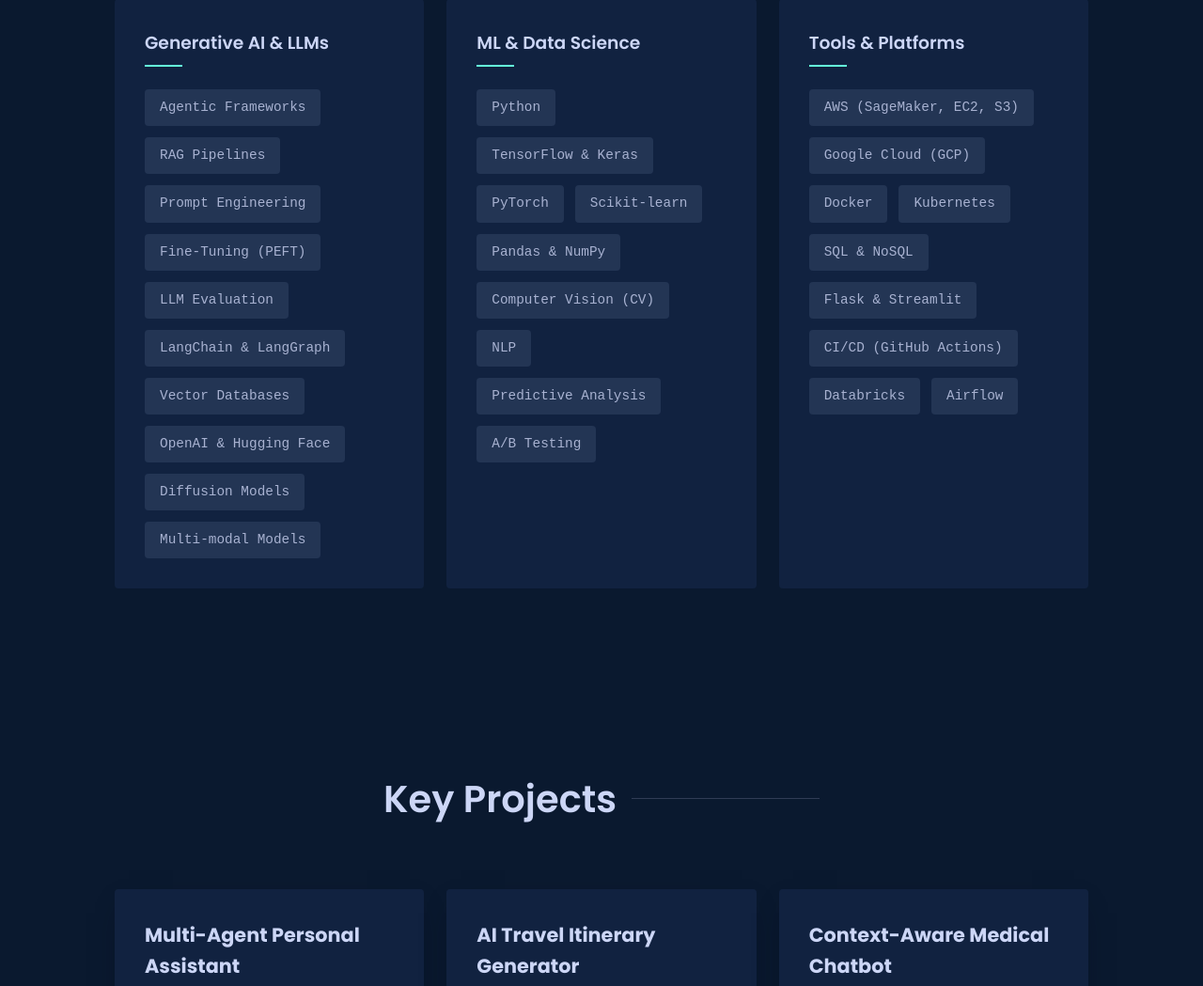
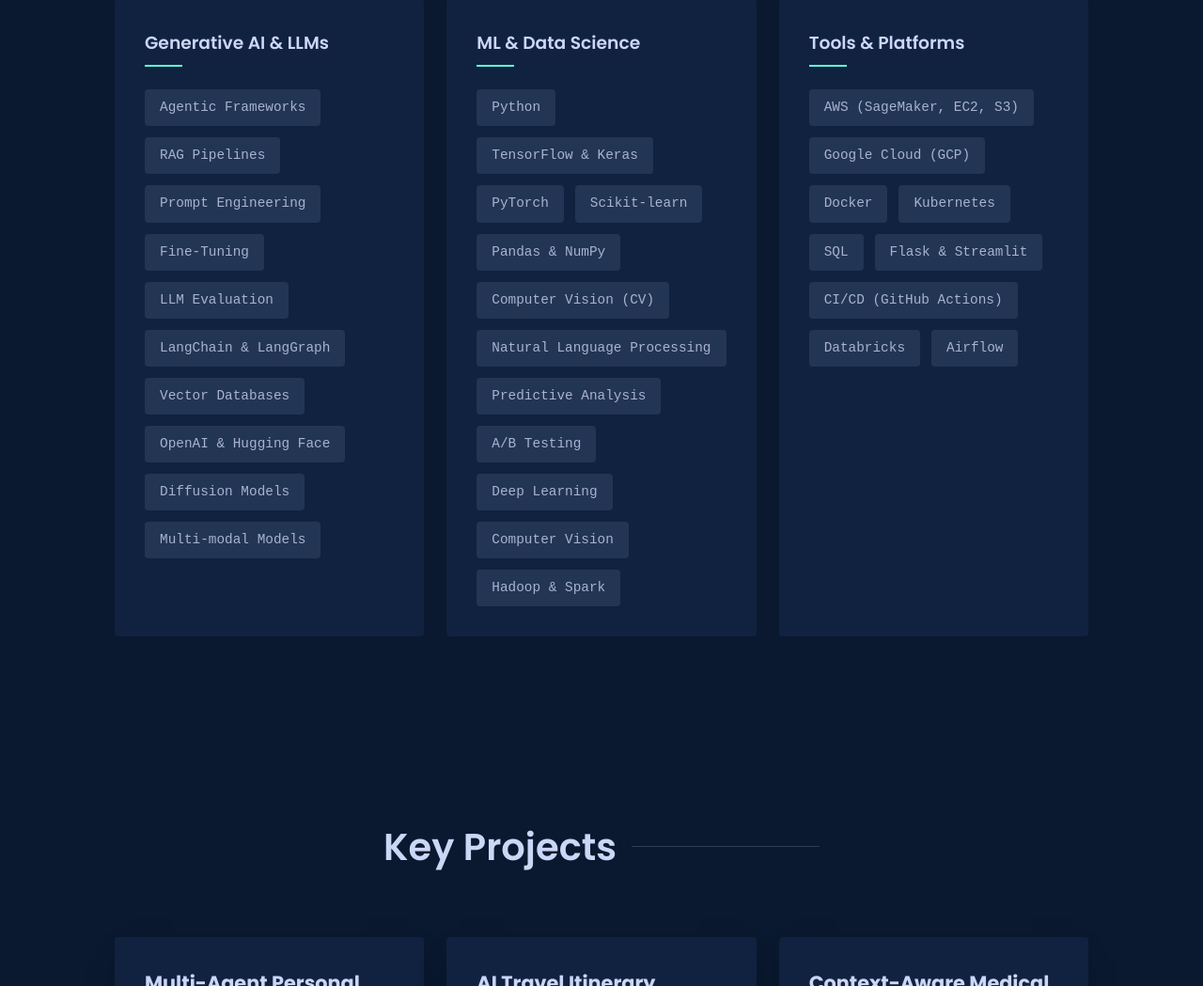
Before and after one commit to sriramofficial9/Portfolio, a plain HTML site: page index.html in a window 1280 px wide. Shown: the part 4195-5244 px from the top of the page at 94% size. Drawn offline with Linux system fonts and the light colour scheme.

Commit message:
Update index.html

```diff
--- a/index.html
+++ b/index.html
@@ -137,19 +137,19 @@
                     <div class="skill-category animate-on-scroll">
                         <h3>Generative AI & LLMs</h3>
                         <div class="skills-list">
-                            <span class="skill-item">Agentic Frameworks</span><span class="skill-item">RAG Pipelines</span><span class="skill-item">Prompt Engineering</span><span class="skill-item">Fine-Tuning (PEFT)</span><span class="skill-item">LLM Evaluation</span><span class="skill-item">LangChain & LangGraph</span><span class="skill-item">Vector Databases</span><span class="skill-item">OpenAI & Hugging Face</span><span class="skill-item">Diffusion Models</span><span class="skill-item">Multi-modal Models</span>
+                            <span class="skill-item">Agentic Frameworks</span><span class="skill-item">RAG Pipelines</span><span class="skill-item">Prompt Engineering</span><span class="skill-item">Fine-Tuning</span><span class="skill-item">LLM Evaluation</span><span class="skill-item">LangChain & LangGraph</span><span class="skill-item">Vector Databases</span><span class="skill-item">OpenAI & Hugging Face</span><span class="skill-item">Diffusion Models</span><span class="skill-item">Multi-modal Models</span>
                         </div>
                     </div>
                     <div class="skill-category animate-on-scroll">
                         <h3>ML & Data Science</h3>
                         <div class="skills-list">
-                            <span class="skill-item">Python</span><span class="skill-item">TensorFlow & Keras</span><span class="skill-item">PyTorch</span><span class="skill-item">Scikit-learn</span><span class="skill-item">Pandas & NumPy</span><span class="skill-item">Computer Vision (CV)</span><span class="skill-item">NLP</span><span class="skill-item">Predictive Analysis</span><span class="skill-item">A/B Testing</span>
+                            <span class="skill-item">Python</span><span class="skill-item">TensorFlow & Keras</span><span class="skill-item">PyTorch</span><span class="skill-item">Scikit-learn</span><span class="skill-item">Pandas & NumPy</span><span class="skill-item">Computer Vision (CV)</span><span class="skill-item">Natural Language Processing</span><span class="skill-item">Predictive Analysis</span><span class="skill-item">A/B Testing</span><span class="skill-item">Deep Learning</span><span class="skill-item">Computer Vision</span><span class="skill-item">Hadoop & Spark</span>
                         </div>
                     </div>
                     <div class="skill-category animate-on-scroll">
                         <h3>Tools & Platforms</h3>
                         <div class="skills-list">
-                            <span class="skill-item">AWS (SageMaker, EC2, S3)</span><span class="skill-item">Google Cloud (GCP)</span><span class="skill-item">Docker</span><span class="skill-item">Kubernetes</span><span class="skill-item">SQL & NoSQL</span><span class="skill-item">Flask & Streamlit</span><span class="skill-item">CI/CD (GitHub Actions)</span><span class="skill-item">Databricks</span><span class="skill-item">Airflow</span>
+                            <span class="skill-item">AWS (SageMaker, EC2, S3)</span><span class="skill-item">Google Cloud (GCP)</span><span class="skill-item">Docker</span><span class="skill-item">Kubernetes</span><span class="skill-item">SQL</span><span class="skill-item">Flask & Streamlit</span><span class="skill-item">CI/CD (GitHub Actions)</span><span class="skill-item">Databricks</span><span class="skill-item">Airflow</span>
                         </div>
                     </div>
                 </div>
```
